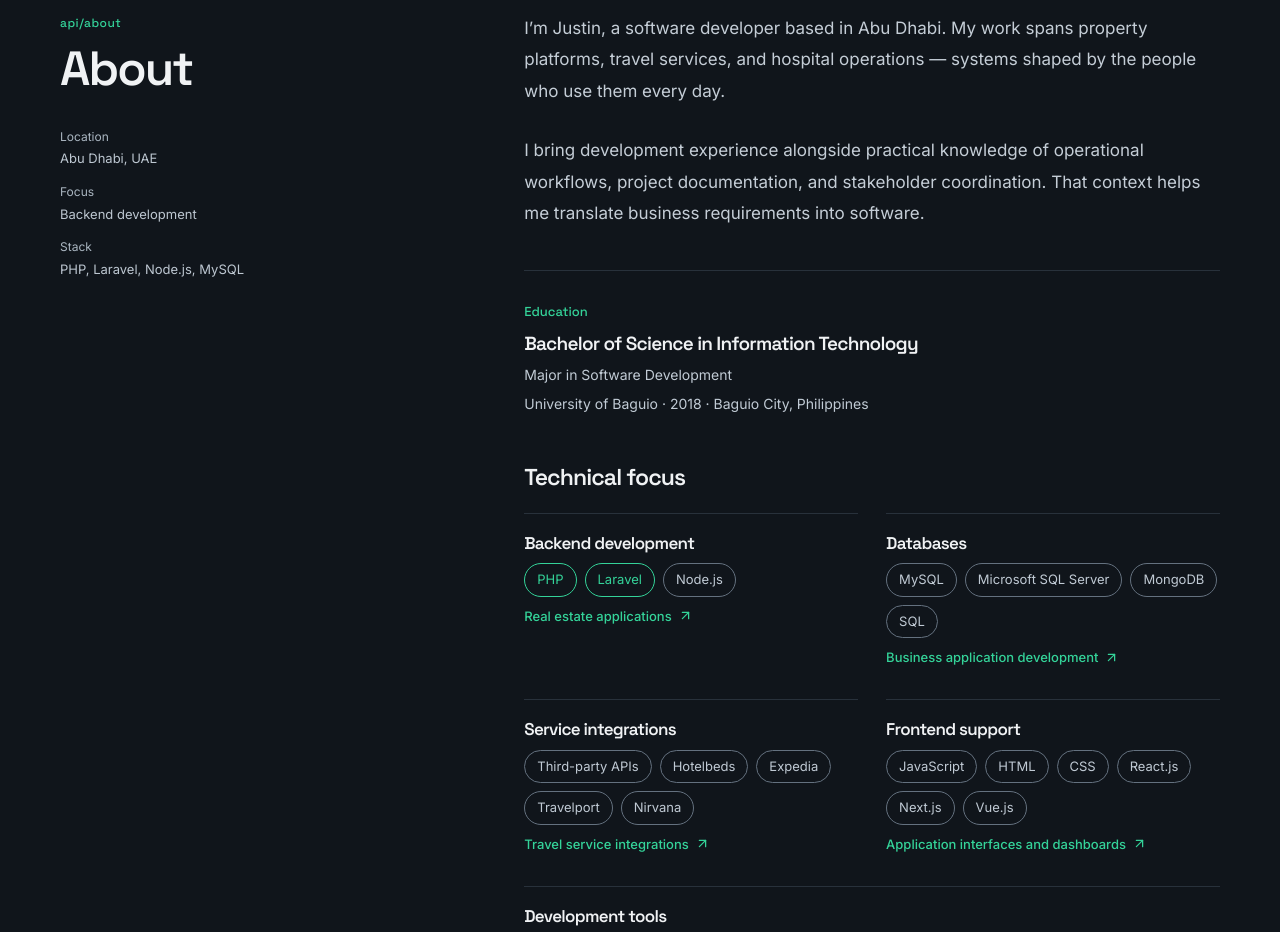
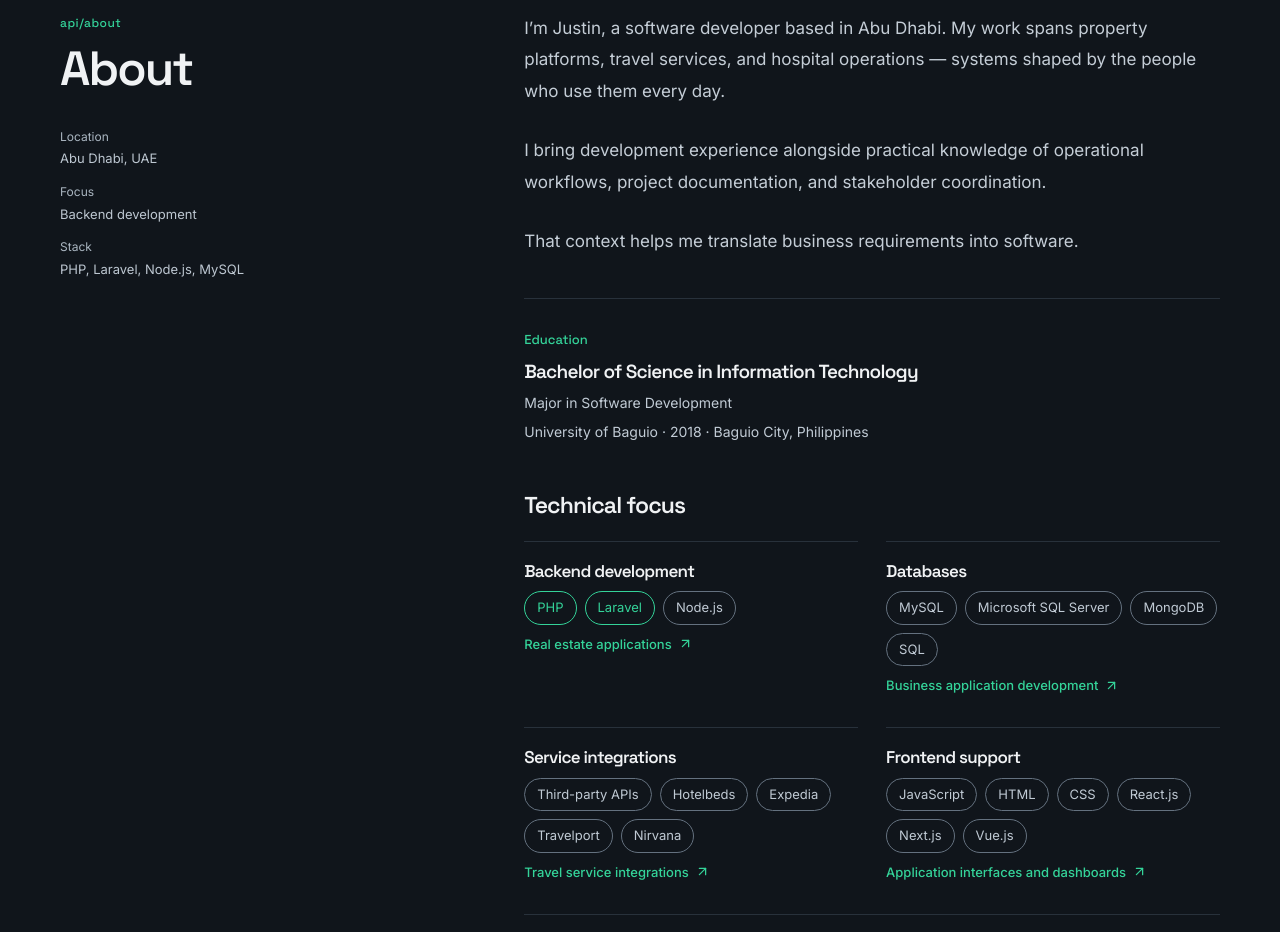
Before and after one commit to justinangeloperez327/backend-portfolio, a Next.js app: page / in a window 1280 px wide. Shown: the part 1060-1992 px from the top of the page. Built offline with nearby package versions, Linux system fonts and the light colour scheme.

Commit message:
Split About bio paragraph for readability

```diff
--- a/data/portfolio.ts
+++ b/data/portfolio.ts
@@ -139,6 +139,7 @@ export const education = {
 export const introduction = {
   about: [
     "I’m Justin, a software developer based in Abu Dhabi. My work spans property platforms, travel services, and hospital operations — systems shaped by the people who use them every day.",
-    "I bring development experience alongside practical knowledge of operational workflows, project documentation, and stakeholder coordination. That context helps me translate business requirements into software.",
+    "I bring development experience alongside practical knowledge of operational workflows, project documentation, and stakeholder coordination.",
+    "That context helps me translate business requirements into software.",
   ],
 } as const;
```
